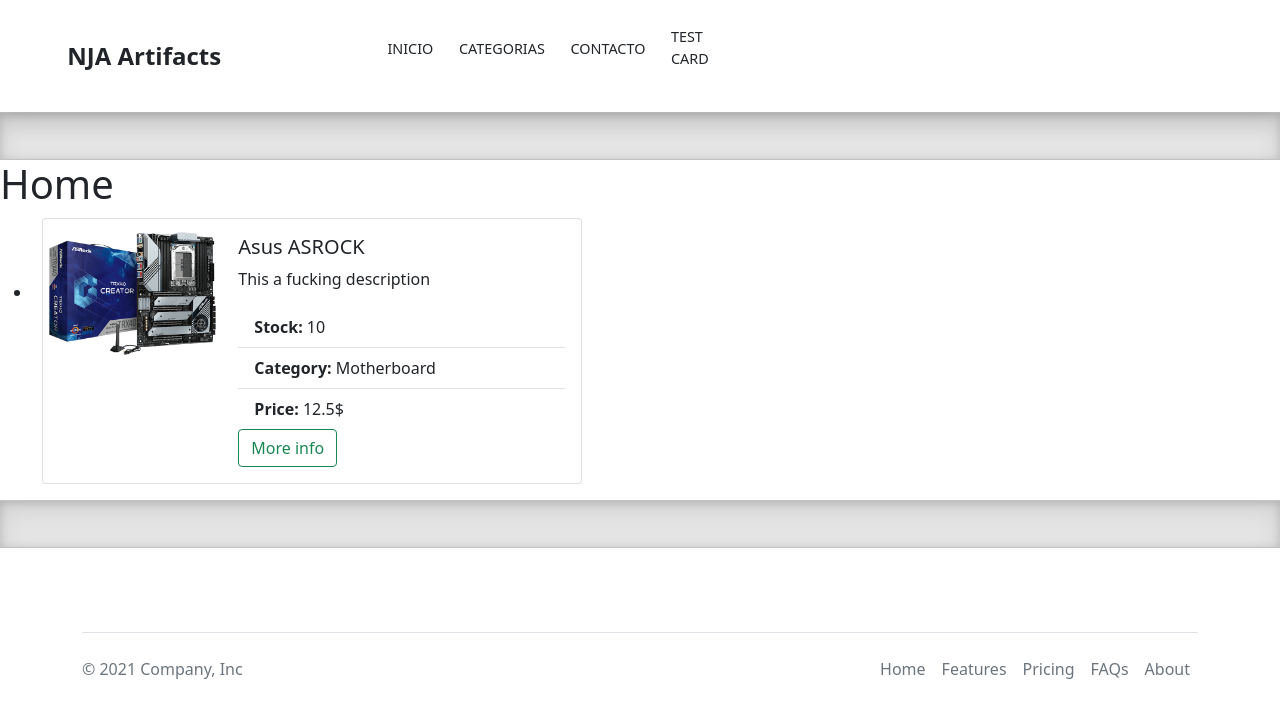
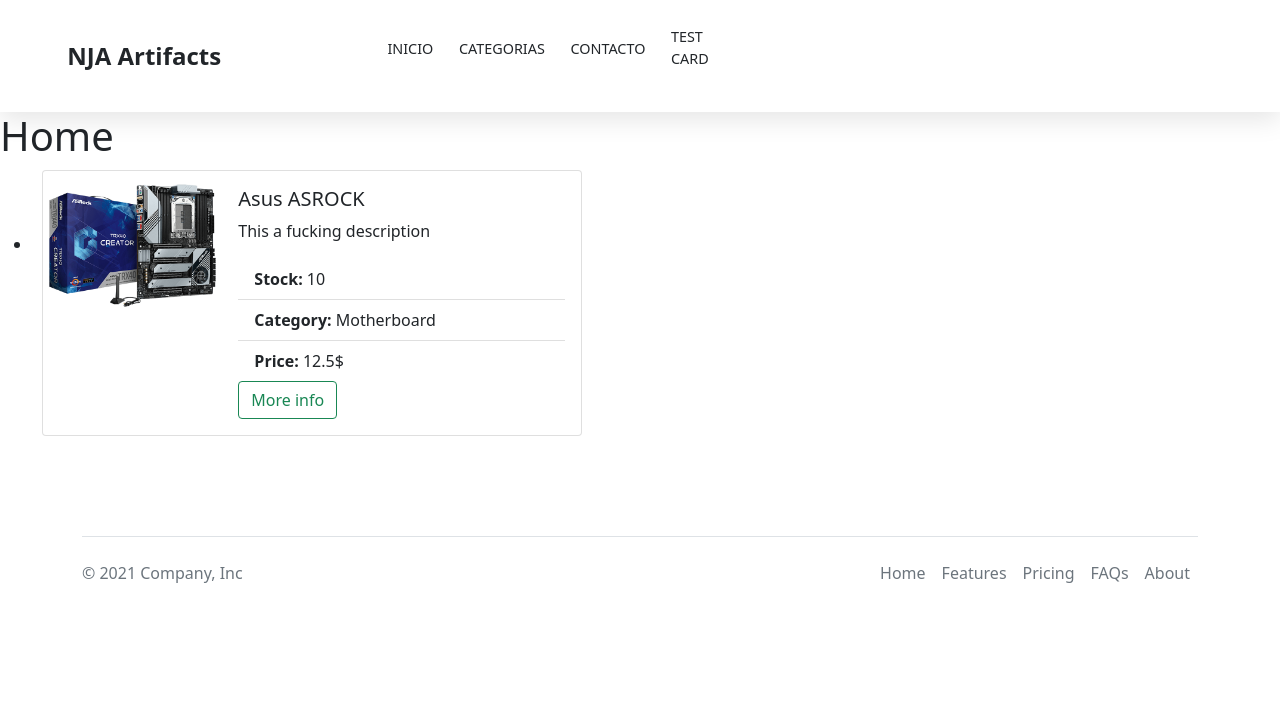
Before and after one commit to NilsonSpaghettiCode/NJArtifacts, an Angular app in the folder Front_end/njartifacts/: page / in a window 1280 px wide. Shown: the top 718 px of the page. Built offline with nearby package versions, Linux system fonts and the light colour scheme.

Commit message:
Se modifico saltos del footer y el nav components

```diff
--- a/Front_end/njartifacts/src/app/app-routing.module.ts
+++ b/Front_end/njartifacts/src/app/app-routing.module.ts
@@ -3,6 +3,7 @@ import { RouterModule, Routes } from '@angular/router';
 import { InformationComponent } from './components/information/information.component';
 import { HomeComponent } from './components/home/home.component';
 import { CardComponent } from './components/card/card.component';
+import { PageNotFoundComponent } from './components/page-not-found/page-not-found.component';
 //En la constante rroutes se definen las rutas
 //Contiene objetos de tipo Routes -> {atributos}
 //->{path:'asd', component: namecomponent}
@@ -10,9 +11,8 @@ const routes: Routes = [
   {path: '', component: HomeComponent},
   {path:'information', component: InformationComponent},
   {path:'home', component: HomeComponent},
-  {path:'test', component: CardComponent}
-
-  //{ path: '**', component: PageNotFoundComponent }
+  {path:'test', component: CardComponent},
+  { path: '**', component: PageNotFoundComponent }
 ];
 
 @NgModule({
--- a/Front_end/njartifacts/src/app/app.module.ts
+++ b/Front_end/njartifacts/src/app/app.module.ts
@@ -9,6 +9,7 @@ import { NavComponent } from './components/nav/nav.component';
 import { HomeComponent } from './components/home/home.component';
 import { ProductDetailComponent } from './components/product-detail/product-detail.component';
 import { FooterComponent } from './components/footer/footer.component';
+import { PageNotFoundComponent } from './components/page-not-found/page-not-found.component';
 
 @NgModule({
   declarations: [
@@ -18,7 +19,8 @@ import { FooterComponent } from './components/footer/footer.component';
     NavComponent,
     HomeComponent,
     ProductDetailComponent,
-    FooterComponent
+    FooterComponent,
+    PageNotFoundComponent
   ],
   imports: [
     BrowserModule,
--- a/Front_end/njartifacts/src/app/components/footer/footer.component.html
+++ b/Front_end/njartifacts/src/app/components/footer/footer.component.html
@@ -1,6 +1,3 @@
-
-<div class="b-example-divider"></div>
-
 <div class="container" style="padding-top: 60px;">
     <footer class="d-flex flex-wrap justify-content-between align-items-center py-3 my-4 border-top">
       <p class="col-md-4 mb-0 text-muted">&copy; 2021 Company, Inc</p>
--- a/Front_end/njartifacts/src/app/components/nav/nav.component.html
+++ b/Front_end/njartifacts/src/app/components/nav/nav.component.html
@@ -62,5 +62,4 @@
       </nav>
     </div>
   </div>
-  <div class="b-example-divider"></div>
   <router-outlet></router-outlet>
```
